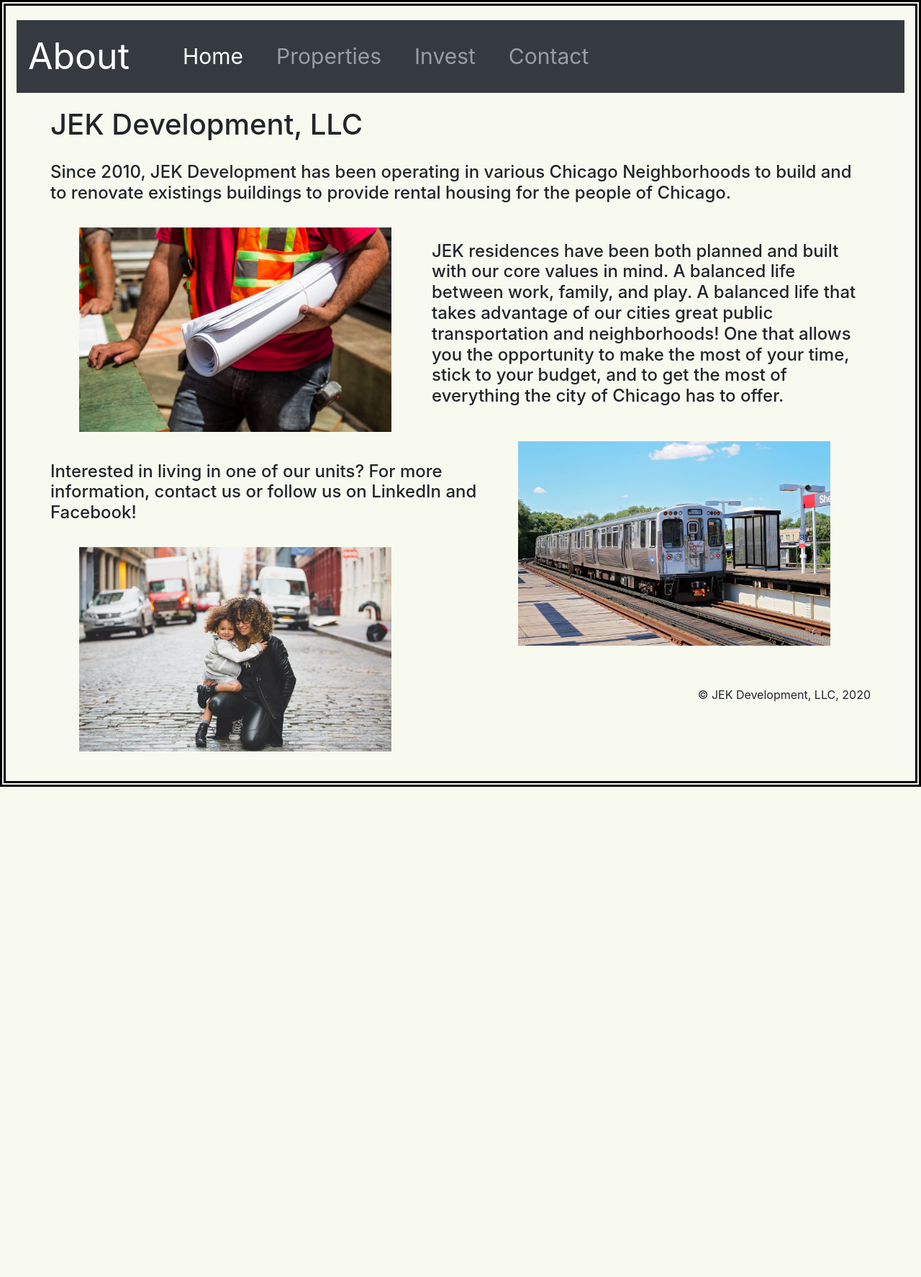
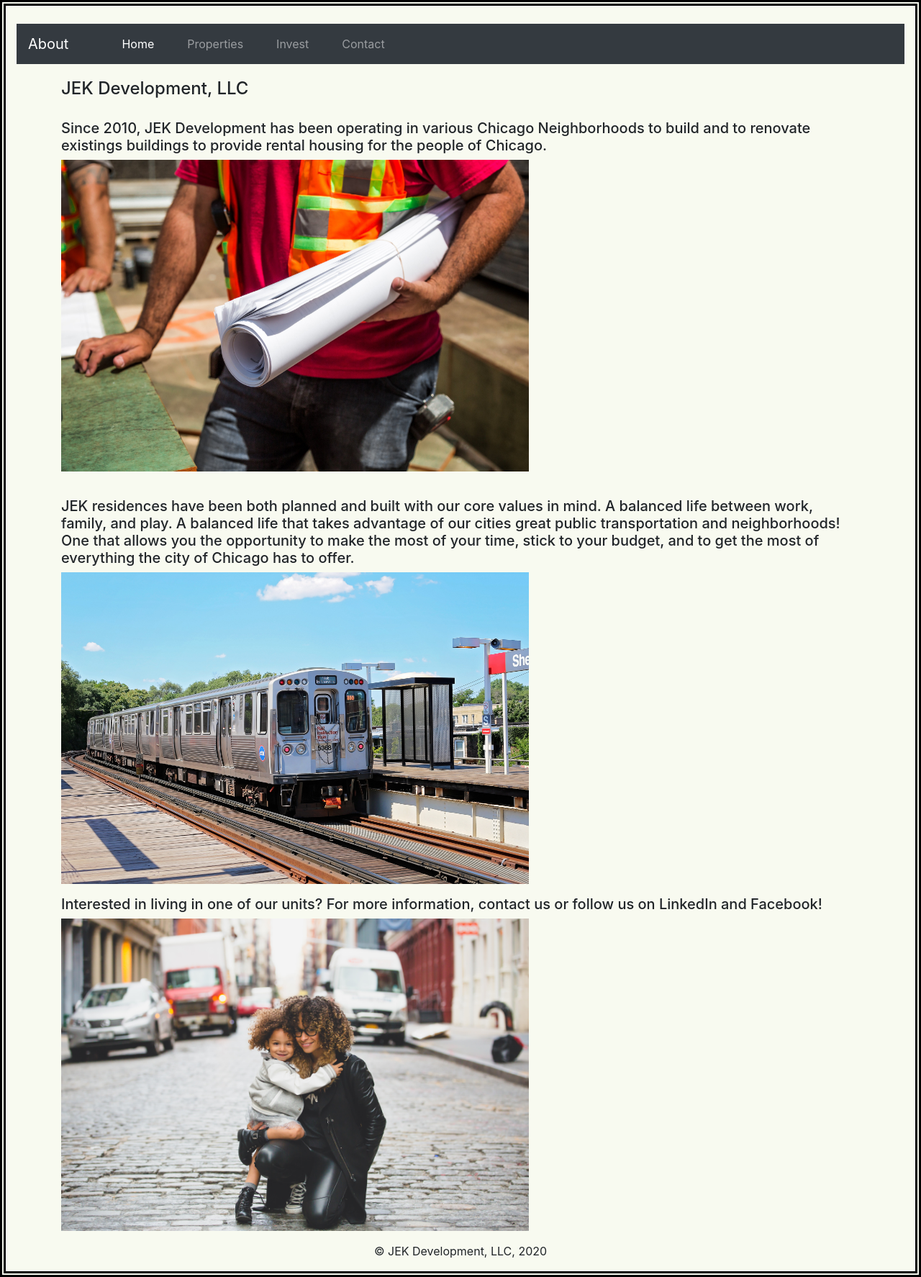
Before and after one commit to ewnike/JEK_Housing, a Django app: page /about_us in a window 1280 px wide. Shown: the whole page at 72% size. Before the commit the page ends 1093 px from the top, so only its background shows below. Run offline with Django 3.2, Linux system fonts and the light colour scheme; parts of the project's set-up code (start-up, migrations or seed data) failed here and were passed over; some libraries are stand-ins or nearby versions.

Commit message:
Added responsive features to code.

```diff
--- a/JEK_Dev/settings.py
+++ b/JEK_Dev/settings.py
@@ -42,8 +42,10 @@
     'django.contrib.messages',
     'django.contrib.staticfiles',
     'storages',
+    'crispy_forms',
 ]
 
+CRISPY_TEMPLATE_PACK = 'bootstrap4'
 SITE_ID=1
 
 MIDDLEWARE = [
--- a/apps/housing/forms.py
+++ b/apps/housing/forms.py
@@ -1,4 +1,6 @@
 from django import forms
+from crispy_forms.helper import FormHelper
+from crispy_forms.layout import Submit
 from .models import Contact
 
 #class ContactUsForm(forms.Form):
--- a/apps/housing/static/css/style.css
+++ b/apps/housing/static/css/style.css
@@ -1,7 +1,7 @@
 #wrapper{
   background-color: #F8FAF0;
-  width:100%;
-  height:100%;
+  width: 100%;
+  height:auto;
   border-color: black;
   border-width: 8px;
   border-style: double;
@@ -29,5 +29,7 @@
 .form_container{
   display: inline-block;
   text-align:right;
+  max-width: 100%;
+  height:auto;
 
 }
--- a/apps/housing/templates/housing/about_us.html
+++ b/apps/housing/templates/housing/about_us.html
@@ -3,7 +3,8 @@
 <html lang="en" dir="ltr">
   <head>
     <meta charset="utf-8">
-    <meta name="viewport" content="width=device-width, initial-scale=1.0">
+    <!--<meta name="viewport" content="width=device-width, initial-scale=1.0">-->
+    <meta name="viewport" content="width=device-width, initial-scale=1, shrink-to-fit=no">
     <link rel="stylesheet" href="https://stackpath.bootstrapcdn.com/bootstrap/4.4.1/css/bootstrap.min.css" integrity="sha384-Vkoo8x4CGsO3+Hhxv8T/Q5PaXtkKtu6ug5TOeNV6gBiFeWPGFN9MuhOf23Q9Ifjh" crossorigin="anonymous">
     <title>About Us</title>
     <!--<link rel="stylesheet" href="{% static 'css/style.css' %}">-->
@@ -14,49 +15,74 @@
     <script src="https://ajax.googleapis.com/ajax/libs/jquery/3.4.1/jquery.min.js"></script>
     <script src="https://maxcdn.bootstrapcdn.com/bootstrap/4.4.1/js/bootstrap.min.js"></script>
     <div id="wrapper">
-      <div class = "container-fluid" style = "margin-top: 20px; ">
-        <nav class="navbar navbar-expand-lg navbar-dark bg-dark">
-          <a class="navbar-brand" style= "font-size: 50px;" href="#">About</a>
-            <button class="navbar-toggler" type="button" data-toggle="collapse" data-target="#navbarNavAltMarkup" aria-controls="navbarNavAltMarkup" aria-expanded="false" aria-label="Toggle navigation">
+      <div class = "container-fluid" style = "margin-top: 25px;">
+        <div class = "row">
+          <div class= "col-xs-12 col-sm-12 col-med-12 col-lg-12 col-xl-12">
+              <nav class="navbar navbar-expand-lg navbar-dark bg-dark">
+              <a class="navbar-brand"  href="#">About</a>
+              <button class="navbar-toggler" type="button" data-toggle="collapse" data-target="#navbarNavAltMarkup" aria-controls="navbarNavAltMarkup" aria-expanded="false" aria-label="Toggle navigation">
               <span class="navbar-toggler-icon"></span>
-            </button>
+              </button>
               <div class="collapse navbar-collapse" id="navbarNavAltMarkup">
               <div class="navbar-nav">
-                <a class="nav-item nav-link active"style= "font-size: 30px; margin-left: 50px;" href="{% url 'housing:index' %}">Home <span class="sr-only">(current)</span></a>
-                <a class="nav-item nav-link"style= "font-size: 30px;margin-left: 30px;" href="{% url 'housing:property_list' %}">Properties</a>
-                <a class="nav-item nav-link" style= "font-size: 30px;margin-left: 30px;"href="{% url 'housing:invest' %}">Invest</a>
-                <a class="nav-item nav-link" style= "font-size: 30px;margin-left: 30px;"href="{% url 'housing:contact' %}">Contact</a>
+                <a class="nav-item nav-link active"style= " margin-left: 50px;" href="{% url 'housing:index' %}">Home <span class="sr-only">(current)</span></a>
+                <a class="nav-item nav-link"style= "margin-left: 30px;" href="{% url 'housing:property_list' %}">Properties</a>
+                <a class="nav-item nav-link" style= "margin-left: 30px;"href="{% url 'housing:invest' %}">Invest</a>
+                <a class="nav-item nav-link" style= "margin-left: 30px;"href="{% url 'housing:contact' %}">Contact</a>
               </div>
             </div>
          </nav>
        </div>
+       </div>
+       </div>
 
        <div class = "container" style = "margin-top:20px; ">
          <div class = "row">
-         <h1>JEK Development, LLC</h1>
+           <div class= "col-xs-12 col-sm-12 col-med-12 col-lg-12 col-xl-12">
+         <h4>JEK Development, LLC</h4>
          <div class = "text-left">
-         <h4 style = "padding-top: 20px; ">Since 2010, JEK Development has been operating in various Chicago Neighborhoods
+         <h5 style = "padding-top: 20px; ">Since 2010, JEK Development has been operating in various Chicago Neighborhoods
            to build and to renovate existings buildings to provide rental housing for the
-           people of Chicago.</h4>
-           <img class="pr-md-3 pb-3 float-md-left img-fluid" style="margin-top:25px;margin-left:40px;margin-right: 40px;margin-bottom:25px; width:450px; height:300px;" src= "https://jdevhousing-static.s3.amazonaws.com/static/images/draft.jpg"  > <br>
-
-           <h4 style = "padding-top: 20px; ">JEK residences have been both planned and built with our core values in mind.
+           people of Chicago.</h5>
+           <div class = image_container style = "width:60%;height:40%;">
+             <div class = "row">
+               <div class= "col-xs-12 col-sm-12 col-med-12 col-lg-12 col-xl-12">
+                 <img class="pr-md-3 pb-3 float-md-left img-fluid" src= "https://jdevhousing-static.s3.amazonaws.com/static/images/draft.jpg"  > <br>
+               </div>
+             </div>
+           </div>
+           <div>
+           <h5 style = "padding-top: 20px; ">JEK residences have been both planned and built with our core values in mind.
            A balanced life between work, family, and play. A balanced life that takes advantage of our cities great
            public transportation and neighborhoods! One that allows you the opportunity to make the most of your time, stick to your budget, and to get the
-           most of everything the city of Chicago has to offer.</h4>
-           <img class="pr-md-3 pb-3 float-md-right img-fluid" style = "margin:40px; width:450px; height:300px;" src= "https://jdevhousing-static.s3.amazonaws.com/static/images/elevated_train.jpg" >
-
-             <h4>Interested in living in one of our units? For more information, contact us or follow us on LinkedIn and Facebook!</h4>
-           <img class="pr-md-3 pb-3 float-md-left img-fluid" style = "margin:25px; margin-left:40px; width:450px; height:300px;" src= "https://jdevhousing-static.s3.amazonaws.com/static/images/happy_mother_and_child.jpg">
-              <div class = page-footer style="float:right;margin-bottom:0px;">
-              <!--<div class="col-sm-6" style  = "margin-bottom:30px; margin-left:700px;">-->
+           most of everything the city of Chicago has to offer.</h5>
+           <div class = image_container style = "width:60%;height:40%;">
+             <div class = "row">
+               <div class= "col-xs-12 col-sm-12 col-med-12 col-lg-12 col-xl-12">
+                 <img class="pr-md-3 pb-3 float-right img-fluid" src= "https://jdevhousing-static.s3.amazonaws.com/static/images/elevated_train.jpg" >
+               </div>
+             </div>
+           </div>
+             <h5>Interested in living in one of our units? For more information, contact us or follow us on LinkedIn and Facebook!</h5>
+             <div class = image_container style = "width:60%;height:40%;">
+               <div class = "row">
+                 <div class= "col-xs-12 col-sm-12 col-med-12 col-lg-12 col-xl-12">
+                   <img class="pr-md-3 pb-3 float-md-left img-fluid" src= "https://jdevhousing-static.s3.amazonaws.com/static/images/happy_mother_and_child.jpg">
+                 </div>
+               </div>
+             </div>
+              <div class = page-footer style="float:center;margin-bottom:0px;">
+                <center>
                 <script src="https://platform.linkedin.com/in.js" type="text/javascript"> lang: en_US</script>
                 <script type="IN/FollowCompany" data-id="65037161" data-counter="right"></script>
                 <p>&#169; JEK Development, LLC, 2020</p>
+              </center>
               </div>
          </div>
        </div>
      </div>
    </div>
+ </div>
+
   </body>
 </html>
```
Also changed, not shown: apps/housing/templates/housing/contact.html (+25 -8 lines), apps/housing/templates/housing/index.html (+21 -11 lines), apps/housing/templates/housing/invest.html (+16 -8 lines), apps/housing/templates/housing/property_list.html (+11 -7 lines), 2 other files.
